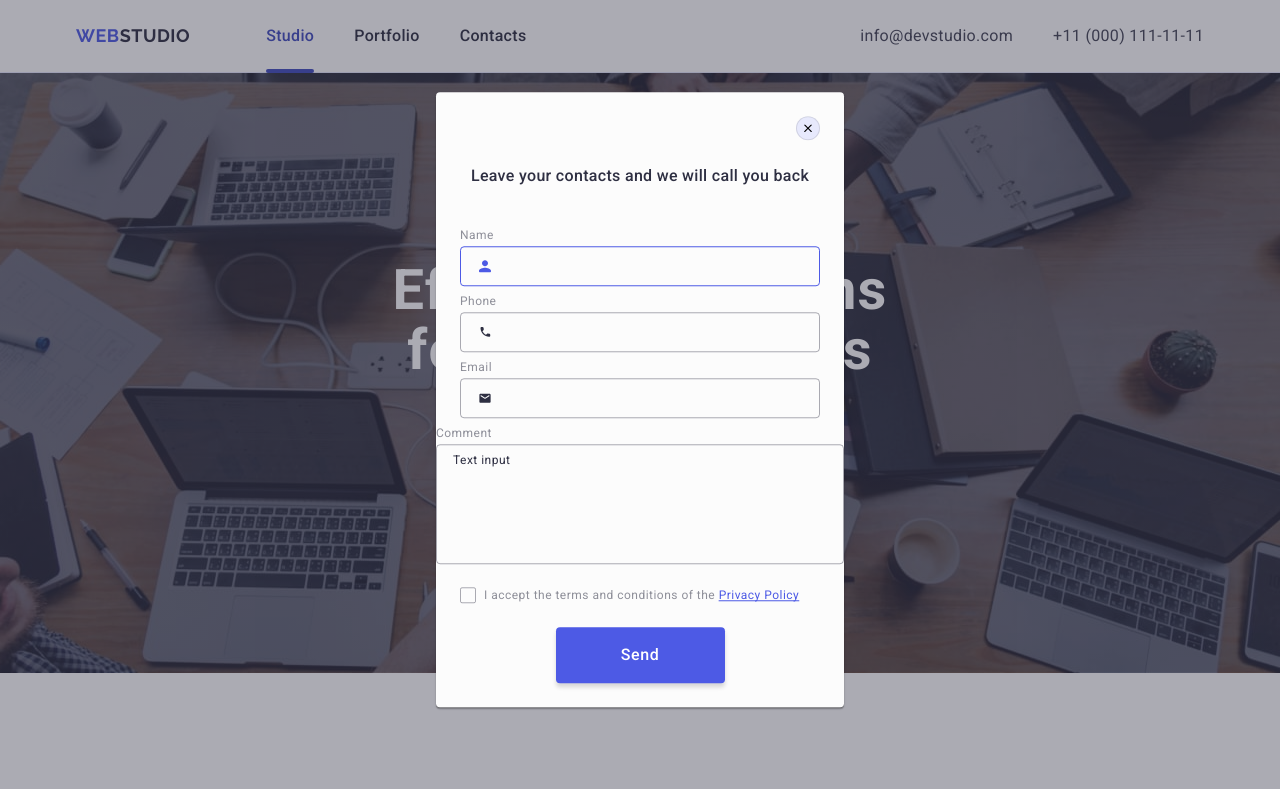
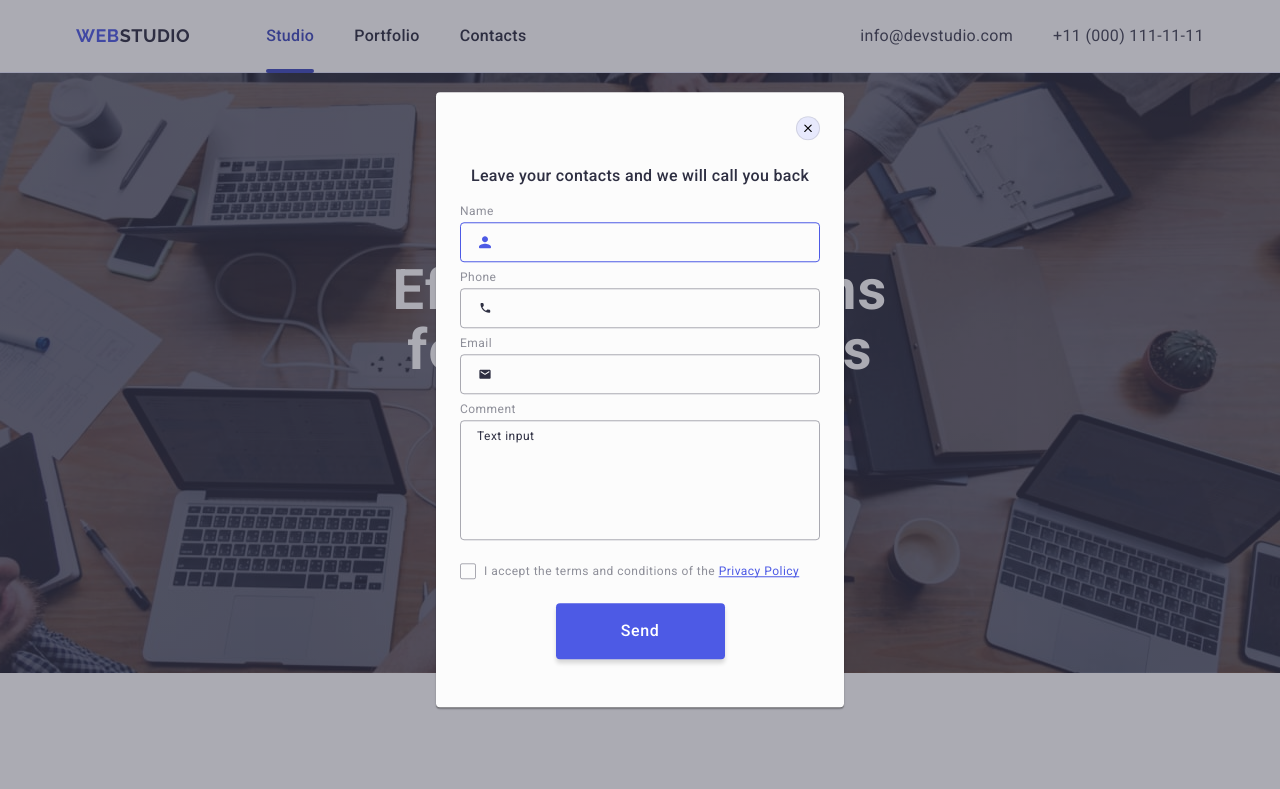
Before and after one commit to tetiana-kovalenko033/goit-markup-hw-05, a plain HTML site: page index.html in a window 1280 px wide. Shown: the top 789 px of the page. Drawn offline with nearby package versions, Linux system fonts and the light colour scheme.

Commit message:
fix margin

```diff
--- a/css/styles.css
+++ b/css/styles.css
@@ -526,6 +526,7 @@ input::placeholder {
 
 .modal {
   z-index: 999999;
+  padding: 72px 24px 24px 24px;
   position: absolute;
   top: 50%;
   left: 50%;
@@ -545,9 +546,7 @@ input::placeholder {
   letter-spacing: 0.02em;
   text-align: center;
   color: #2e2f42;
-
   margin-bottom: 16px;
-  padding: 72px 24px 24px 24px;
 }
 .modal-btn-close {
   cursor: pointer;
@@ -570,6 +569,7 @@ input::placeholder {
 .modal-btn-close:focus {
   background-color: #404bbf;
   border: none;
+  fill: #fff;
 }
 
 .icon-close {
@@ -580,8 +580,6 @@ input::placeholder {
 }
 .modal-container {
   margin-bottom: 8px;
-  margin-left: 24px;
-  margin-right: 24px;
 }
 .modal-container-text {
   margin-bottom: 16px;
@@ -652,8 +650,7 @@ input::placeholder {
 }
 .checkbox-cont {
   margin-bottom: 24px;
-  margin-left: 24px;
-  margin-right: 24px;
+
   margin-top: 16px;
 }
 .form-user-checkbox {
```
